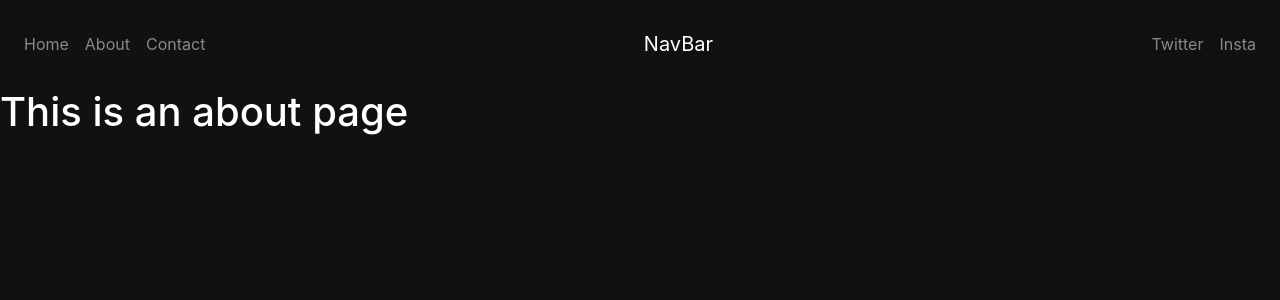
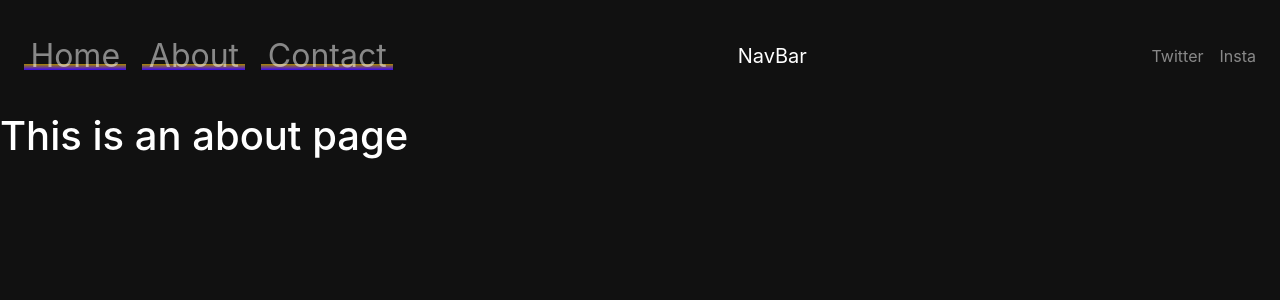
Before and after one commit to sdkd17/portfolio, a Vue app: page /about in a window 1280 px wide. Shown: the top 300 px of the page. Built offline with nearby package versions, Linux system fonts and the light colour scheme.

Commit message:
underline menu animation

```diff
--- a/src/App.vue
+++ b/src/App.vue
@@ -5,10 +5,10 @@
 
         <b-navbar-toggle target="nav-collapse"></b-navbar-toggle>
         <b-collapse id="nav-collapse" is-nav>
-          <b-navbar-nav class="mr-auto">
-            <b-nav-item to="/"> Home </b-nav-item>
-            <b-nav-item to="/about">About</b-nav-item>
-            <b-nav-item to="/contact">Contact</b-nav-item>
+          <b-navbar-nav class="mr-auto my-animation">
+            <b-nav-item to="/"> <span> Home </span> </b-nav-item>
+            <b-nav-item to="/about"> <span> About </span> </b-nav-item>
+            <b-nav-item to="/contact"> <span> Contact </span> </b-nav-item>
           </b-navbar-nav>
 
           <b-navbar-brand class="mx-auto" href="#" >NavBar</b-navbar-brand>
--- a/src/assets/_custom.scss
+++ b/src/assets/_custom.scss
@@ -8,6 +8,22 @@ $body-color: #FFF;
 @import url('https://fonts.googleapis.com/css2?family=Maven+Pro&display=swap'); //Red hat mono
 
 $font-size-title: $font-size-base * 5 !default;
+
+.my-animation {
+	font-size: $font-size-base * 2;
+	a span {
+		padding: 0.2em;
+		// border-radius: 10%;
+		background-image: linear-gradient(#A80 0%, #30F 100%);
+		background-repeat: no-repeat;
+		background-size:100% 0.2em;
+		background-position: 0 75%;
+		transition: background-size 0.4s ease-in;
+		&:hover {
+			background-size: 100% 90%;
+		}
+	}
+}
 
 .presentation-container {
 	h1 {
```
